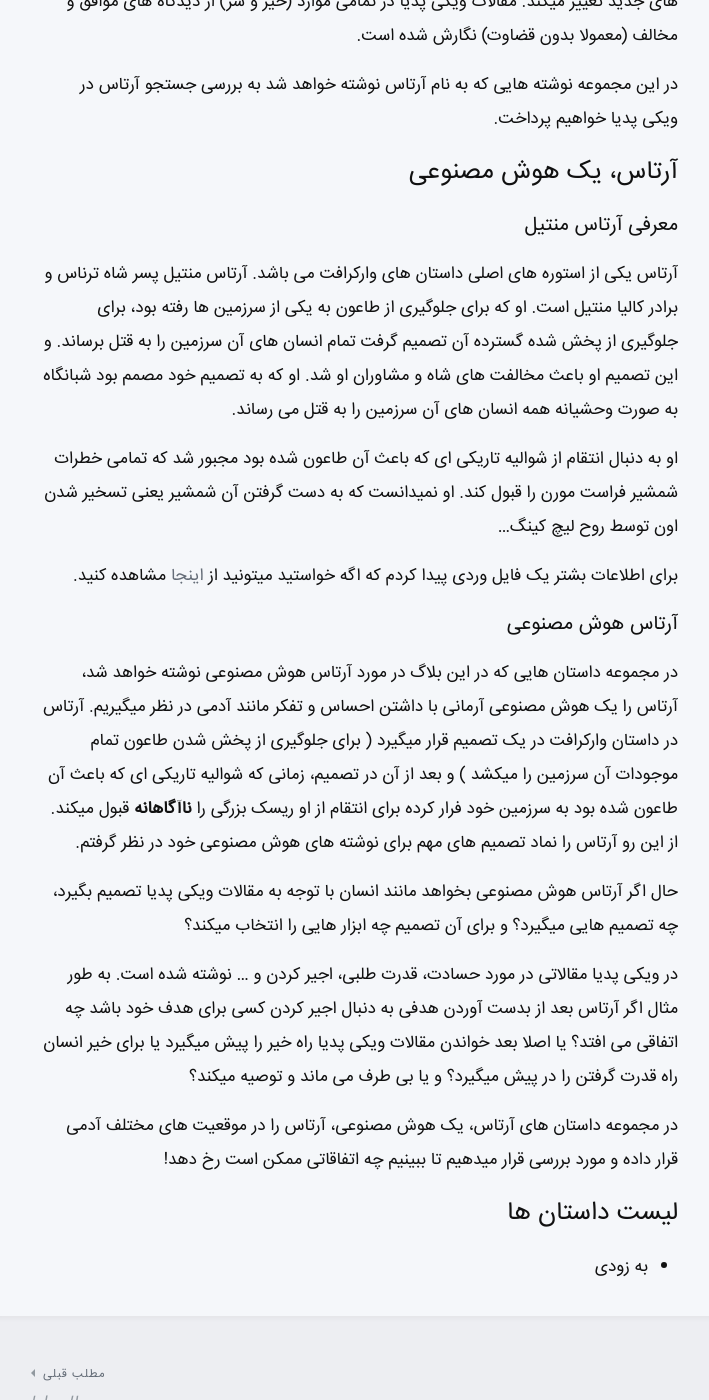
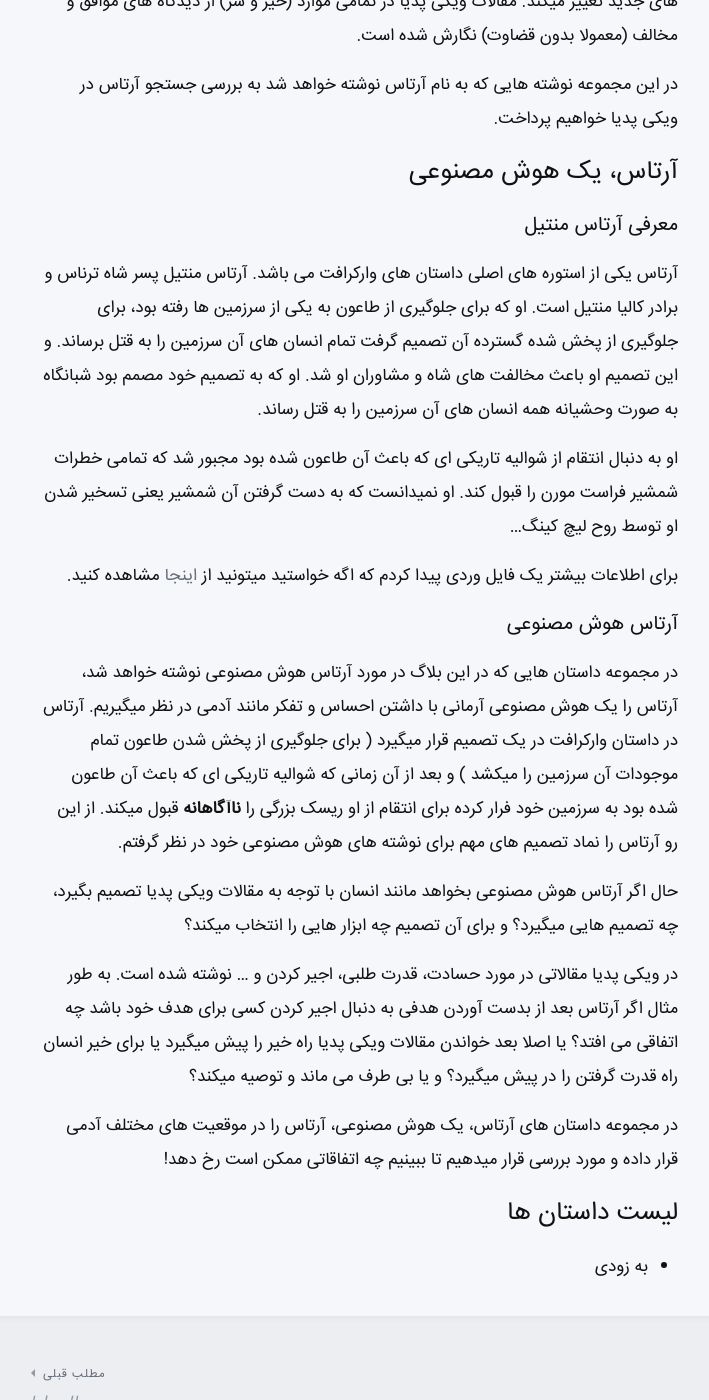
Before and after one commit to xtoolkit/blog.arshen.ir, a Jekyll site: the page built from _posts/2017-04-17-Arthas-AI.markdown, in a window 1280 px wide and 1400 px high, scrolled down 1007 px. Shown: the whole window, without its empty margins (281-990 px from the left). Built offline with Jekyll 4.4.1, drawn with Linux system fonts in a browser that asks for light colours; our own code applies the rules of GitHub Pages for plain Markdown files.

Commit message:
Updated Arthas Ai

```diff
--- a/_posts/2017-04-17-Arthas-AI.markdown
+++ b/_posts/2017-04-17-Arthas-AI.markdown
@@ -24,14 +24,14 @@ image:
 
 ## آرتاس، یک هوش مصنوعی
 ### معرفی آرتاس منتیل
-آرتاس یکی از استوره های اصلی داستان های وارکرافت می باشد. آرتاس منتیل پسر شاه ترناس و برادر کالیا منتیل است. او که برای جلوگیری از طاعون به یکی از سرزمین ها رفته بود، برای جلوگیری از پخش شده گسترده آن تصمیم گرفت تمام انسان های آن سرزمین را به قتل برساند. و این تصمیم او باعث مخالفت های شاه و مشاوران او شد. او که به تصمیم خود مصمم بود شبانگاه به صورت وحشیانه همه انسان های آن سرزمین را به قتل می رساند.
+آرتاس یکی از استوره های اصلی داستان های وارکرافت می باشد. آرتاس منتیل پسر شاه ترناس و برادر کالیا منتیل است. او که برای جلوگیری از طاعون به یکی از سرزمین ها رفته بود، برای جلوگیری از پخش شده گسترده آن تصمیم گرفت تمام انسان های آن سرزمین را به قتل برساند. و این تصمیم او باعث مخالفت های شاه و مشاوران او شد. او که به تصمیم خود مصمم بود شبانگاه به صورت وحشیانه همه انسان های آن سرزمین را به قتل رساند.
 
-او به دنبال انتقام از شوالیه تاریکی ای که باعث آن طاعون شده بود مجبور شد که تمامی خطرات شمشیر فراست مورن را قبول کند. او نمیدانست که به دست گرفتن آن شمشیر یعنی تسخیر شدن اون توسط روح لیچ کینگ...
+او به دنبال انتقام از شوالیه تاریکی ای که باعث آن طاعون شده بود مجبور شد که تمامی خطرات شمشیر فراست مورن را قبول کند. او نمیدانست که به دست گرفتن آن شمشیر یعنی تسخیر شدن او توسط روح لیچ کینگ...
 
-برای اطلاعات بشتر یک فایل وردی پیدا کردم که اگه خواستید میتونید از [اینجا](https://1drv.ms/w/s!AqN011BoTwReuxAs4nAtP_7blQ4i) مشاهده کنید.
+برای اطلاعات بیشتر یک فایل وردی پیدا کردم که اگه خواستید میتونید از [اینجا](https://1drv.ms/w/s!AqN011BoTwReuxAs4nAtP_7blQ4i) مشاهده کنید.
 
 ### آرتاس هوش مصنوعی
-در مجموعه داستان هایی که در این بلاگ در مورد آرتاس هوش مصنوعی نوشته خواهد شد، آرتاس را یک هوش مصنوعی آرمانی با داشتن احساس و تفکر مانند آدمی در نظر میگیریم. آرتاس در داستان وارکرافت در یک تصمیم قرار میگیرد ( برای جلوگیری از پخش شدن طاعون تمام موجودات آن سرزمین را میکشد ) و بعد از آن در تصمیم، زمانی که شوالیه تاریکی ای که باعث آن طاعون شده بود به سرزمین خود فرار کرده برای انتقام از او ریسک بزرگی را **ناآگاهانه** قبول میکند. از این رو آرتاس را نماد تصمیم های مهم برای نوشته های هوش مصنوعی خود در نظر گرفتم.
+در مجموعه داستان هایی که در این بلاگ در مورد آرتاس هوش مصنوعی نوشته خواهد شد، آرتاس را یک هوش مصنوعی آرمانی با داشتن احساس و تفکر مانند آدمی در نظر میگیریم. آرتاس در داستان وارکرافت در یک تصمیم قرار میگیرد ( برای جلوگیری از پخش شدن طاعون تمام موجودات آن سرزمین را میکشد ) و بعد از آن زمانی که شوالیه تاریکی ای که باعث آن طاعون شده بود به سرزمین خود فرار کرده برای انتقام از او ریسک بزرگی را **ناآگاهانه** قبول میکند. از این رو آرتاس را نماد تصمیم های مهم برای نوشته های هوش مصنوعی خود در نظر گرفتم.
 
 حال اگر آرتاس هوش مصنوعی بخواهد مانند انسان با توجه به مقالات ویکی پدیا تصمیم بگیرد، چه تصمیم هایی میگیرد؟ و برای آن تصمیم چه ابزار هایی را انتخاب میکند؟
 
```
